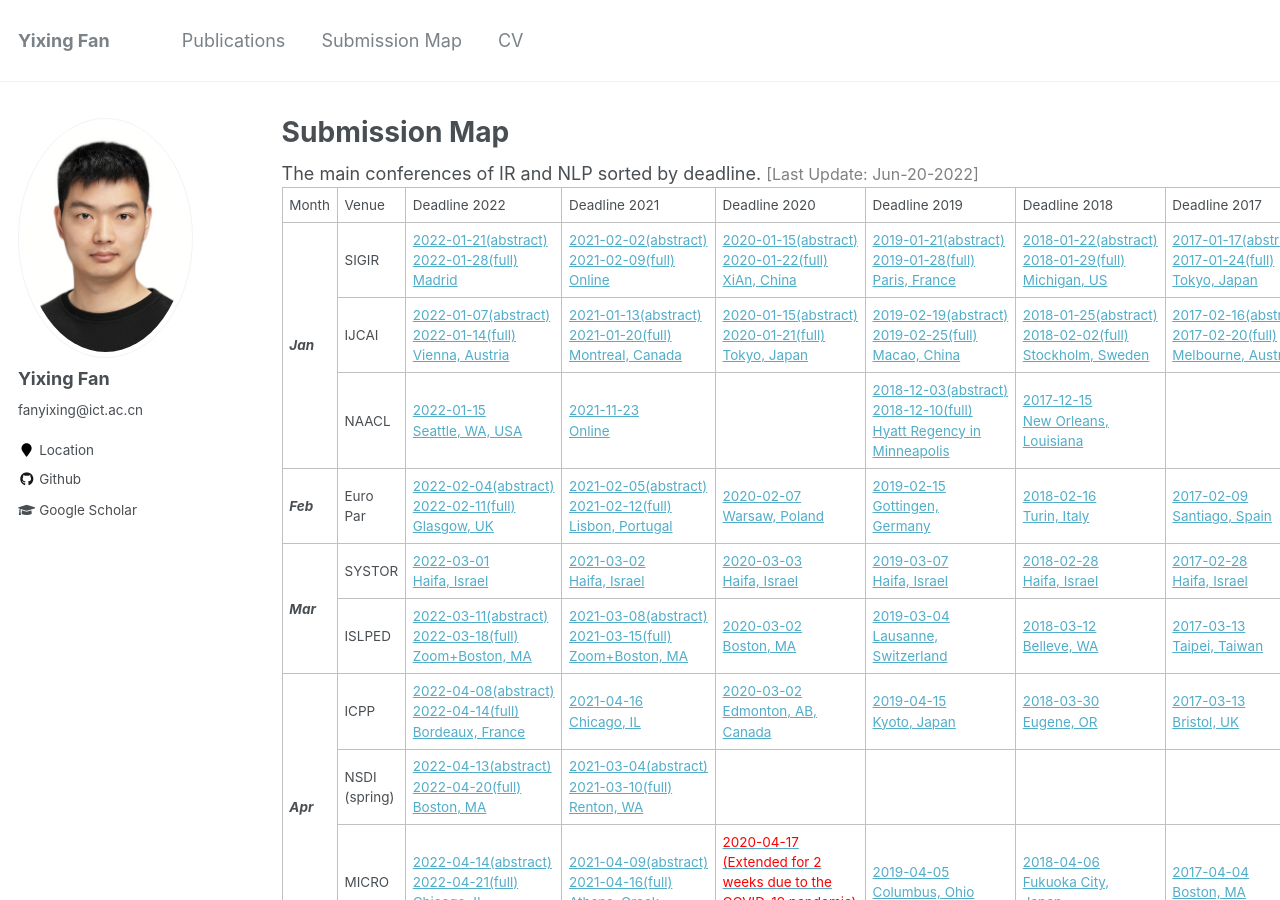
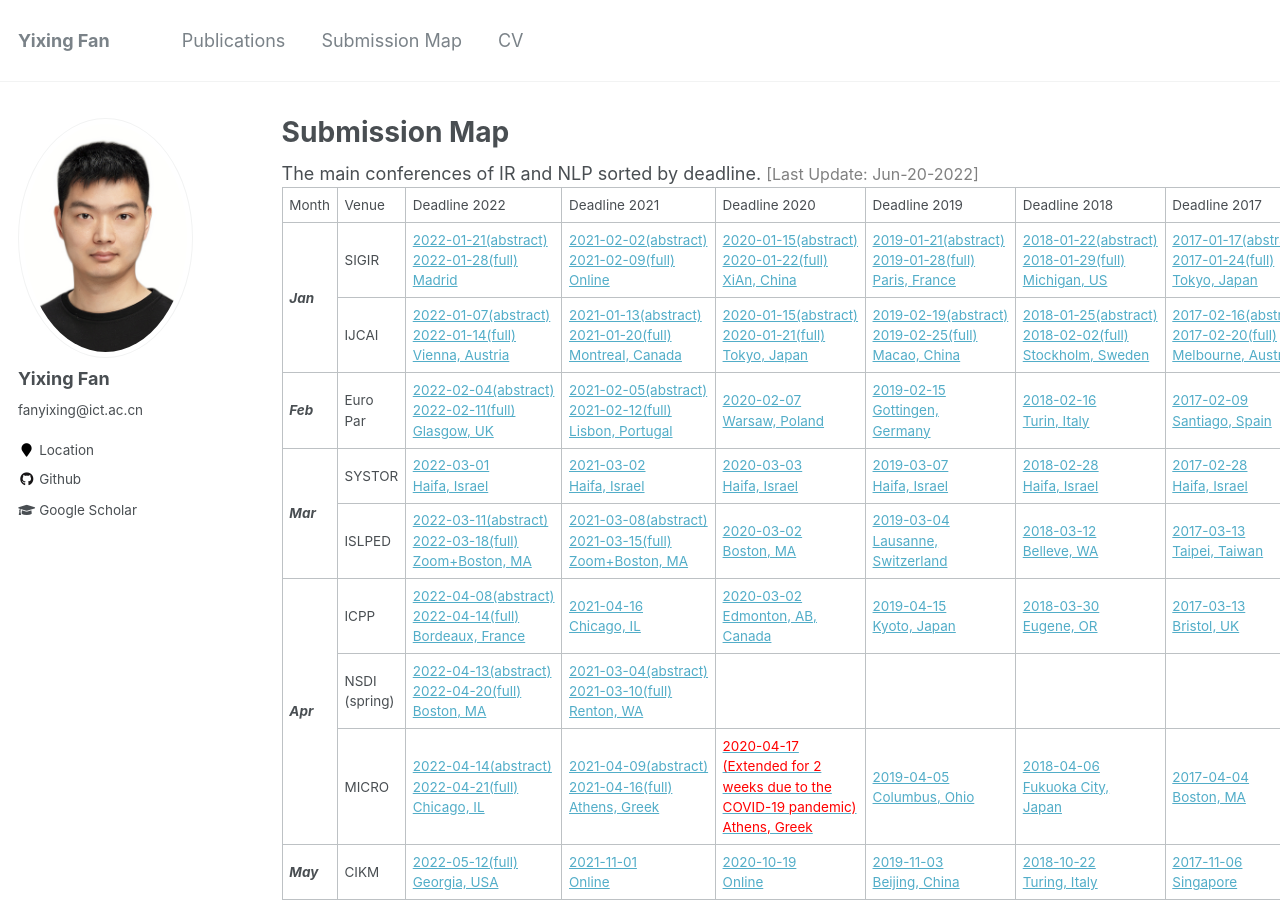
Before and after one commit to faneshion/faneshion.github.io, a Jekyll site: the page built from _pages/submission-map.md, in a window 1280 px wide and 900 px high. Built offline with Jekyll 4.4.1, drawn with Linux system fonts in a browser that asks for light colours.

Commit message:
update submission-map

```diff
--- a/_pages/submission-map.md
+++ b/_pages/submission-map.md
@@ -21,7 +21,7 @@ author_profile: true
 		<td>Deadline 2016</td>
 	</tr>
 	<tr>
-		<td rowspan="3"><b><i>Jan</i></b></td>
+		<td rowspan="2"><b><i>Jan</i></b></td>
 		<td>SIGIR</td>
 		<td><a href="https://sigir.org/sigir2022/" title="date: 2022-07-11..15, notify: 2022-04-29"><nobr>2022-01-21(abstract)</nobr><br>2022-01-28(full)<br> Madrid</a></td>
 		<td><a href="https://sigir.org/sigir2021/" title="date: 2021-07-11..15, notify: 2021-02-14"><nobr>2021-02-02(abstract)</nobr><br>2021-02-09(full)<br> Online</a></td>
@@ -41,16 +41,7 @@ author_profile: true
 		<td><a href="https://ijcai-17.org/index.html" title="date: 2017-08-19..25, notify: 2017-04-23"><nobr>2017-02-16(abstract)</nobr><br>2017-02-20(full)<br>Melbourne, Australia</a></td>
 		<td><a href="https://ijcai-16.org/" title="date: 2016-07-09..15, notify: 2016-04-04"><nobr>2016-01-27(abstract)</nobr><br>2016-02-02(full)<br>New York, USA</a></td>
 	</tr>
-	<tr>
-		<td>NAACL</td>
-		<td><a href="https://2022.naacl.org/calls/papers/" title="date: 2022-07-10..15, notify: 2022-04-07">2022-01-15<br>Seattle, WA, USA</a></td>
-		<td><a href="https://2021.naacl.org/" title="date: 2021-06-06..11, notify: 2021-03-10">2021-11-23<br>Online</a></td>
-		<td></td>
-		<td><a href="http://naacl2019.org/" title="date: 2019-06-03..05, notify: 2019-02-22"><nobr>2018-12-03(abstract)</nobr><br>2018-12-10(full)<br>Hyatt Regency in Minneapolis</a></td>
-		<td><a href="http://naacl.org/naacl-hlt-2018/" title="date: 2018-06-01..06, notify: 2018-02-13">2017-12-15<br>New Orleans, Louisiana</a></td>
-		<td></td>
-		<td><a href="http://naacl.org/naacl-hlt-2016/" title="date: 2016-06-12..17, notify: 2016-03-02">2016-01-26<br>San Diego</a></td>
-	</tr>
+
 	<tr>
 		<td rowspan="1"><b><i>Feb</i></b></td>
 		<td>Euro Par</td>
```
